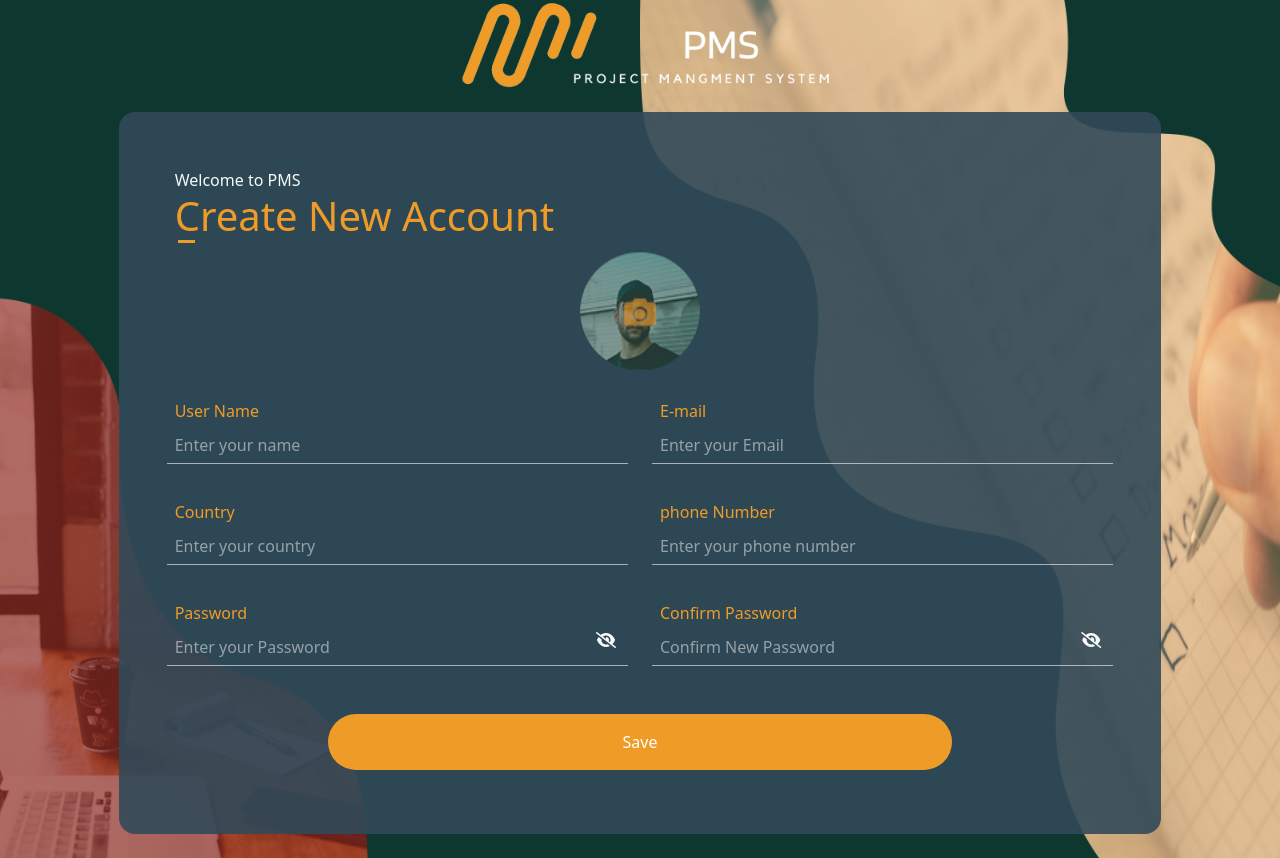
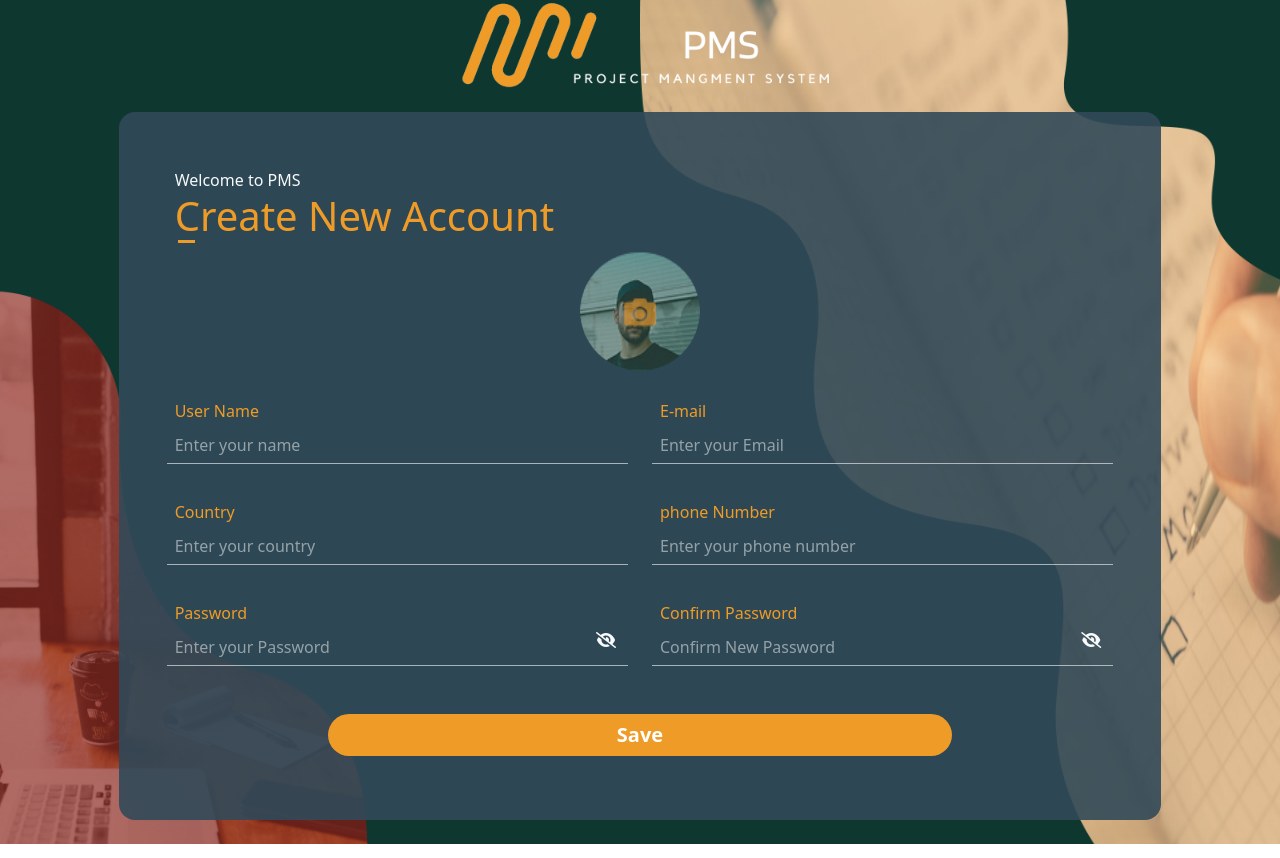
Before and after one commit to RXROW/project-mangment-system, a React (Vite) app: page /register in a window 1280 px wide. Built offline with nearby package versions, Linux system fonts and the light colour scheme.

Commit message:
buttoncomponent

```diff
--- a/src/index.css
+++ b/src/index.css
@@ -76,7 +76,6 @@ button:focus-visible {
 
 .from-container {
   background-color: rgba(49, 89, 81, 0.9);
-  /* background-color: #314A59E5; */
 }
 .from-container-register {
   background-color: #314a59e5;
@@ -101,3 +100,12 @@ button:focus-visible {
   color: white !important;
   opacity: 0.7 !important;
 }
+input:-webkit-autofill {
+  box-shadow: 0 0 0px 1000px #2d554e inset !important;
+  color: #fff !important;
+  background-color: transparent !important;
+}
+input[type="password"]::-webkit-credentials-auto-fill-button,
+input[type="password"]::-ms-reveal {
+  display: none !important;
+}
--- a/src/modules/authentication/Login/Login.tsx
+++ b/src/modules/authentication/Login/Login.tsx
@@ -9,6 +9,7 @@ import { publicInstance } from "../../../services/apiConfig";
 import { AUTH_URLS } from "../../../services/apiUrls";
 import { LoginData } from "../../../interfaces/authInterfaces";
 import PasswordToggle from "../../../hooks/PasswordToggle";
+import Button from "../../shared/Button/Button";
 
 const Login = () => {
   const {
@@ -68,13 +69,6 @@ const Login = () => {
             className="form-control bg-transparent border-0 border-bottom rounded-0 px-2 pt-4 placeholder-custom"
             placeholder="Enter your Password"
           />
-          {/* <button
-    className="btn bg-transparent border-0 position-absolute end-0 top-0"
-    type="button"
-    onClick={() => setShowPassword(!showPassword)}
-  >
-    <i className={`fas ${showPassword ? "fa-eye-slash" : "fa-eye"} text-light`}></i>
-  </button> */}
           <PasswordToggle onToggle={setShowPassword} />
         </div>
         {errors.password && (
@@ -92,17 +86,7 @@ const Login = () => {
             Forget Password?
           </Link>
         </div>
-
-        <button
-          disabled={isSubmitting}
-          type="submit"
-          className="btn auth-btn w-100 rounded-5 text-light submit"
-        >
-          {isSubmitting && (
-            <span className="spinner-border spinner-border-sm mr-1 mx-1"></span>
-          )}
-          Login
-        </button>
+        <Button isSubmitting={isSubmitting}> Login</Button>
       </form>
     </div>
   );
--- a/src/modules/authentication/Registration/Registration.tsx
+++ b/src/modules/authentication/Registration/Registration.tsx
@@ -16,6 +16,7 @@ import { useNavigate } from "react-router-dom";
 import { toast } from "react-toastify";
 import { RegisterData } from "../../../interfaces/authInterfaces";
 import PasswordToggle from "../../../hooks/PasswordToggle";
+import Button from "../../shared/Button/Button";
 
 const Registration = () => {
   const [showconfirmpassword, setshowconfirmpassword] = useState(true);
@@ -182,18 +183,7 @@ const Registration = () => {
             </div>
           </div>
           <div className="col-md-8 d-flex justify-content-center align-items-center mx-auto">
-            <div className="auth-btn rounded-pill  w-100 my-3 ">
-              <button
-                disabled={isSubmitting}
-                type="submit"
-                className="btn text-white border-0  w-100 py-2 py-md-3"
-              >
-                {isSubmitting && (
-                  <span className="spinner-border spinner-border-sm mr-1 mx-1"></span>
-                )}
-                Save
-              </button>
-            </div>
+            <Button isSubmitting={isSubmitting}>save</Button>
           </div>
         </div>
       </form>
--- /dev/null
+++ b/src/modules/shared/Button/Button.tsx
@@ -0,0 +1,20 @@
+interface ButtonProps {
+  children: string;
+  isSubmitting: boolean;
+}
+export default function Button({ children, isSubmitting }: ButtonProps) {
+  return (
+    <div className="auth-btn rounded-pill  w-100  my-3 ">
+      <button
+        disabled={isSubmitting}
+        type="submit"
+        className="btn text-white text-capitalize border-0 fw-semibold fs-5 w-100"
+      >
+        {isSubmitting && (
+          <span className="spinner-border spinner-border-sm mr-1 mx-1"></span>
+        )}
+        {children}
+      </button>
+    </div>
+  );
+}
```
